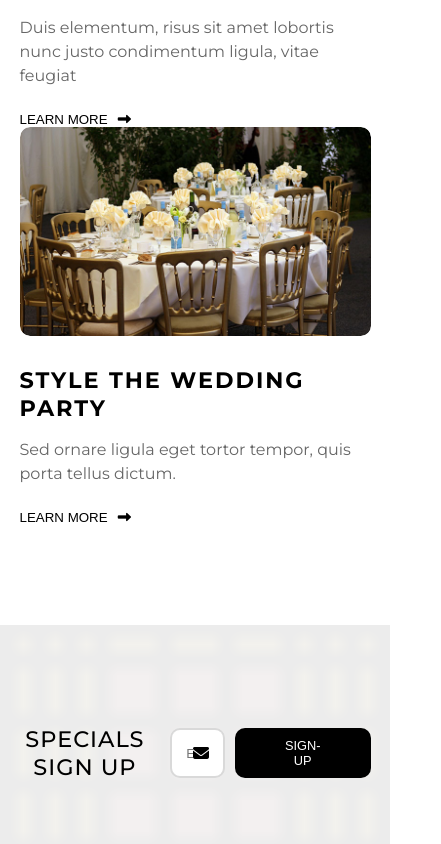
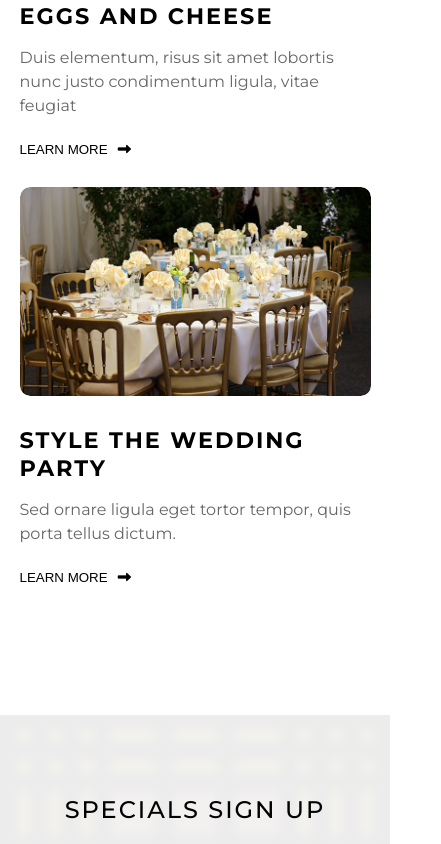
Before and after one commit to ericholdridge/react-restaurant, a React (Create React App) app: page / in a window 390 px wide. Shown: the part 10580-11424 px from the top of the page, 441 px wide, since content can reach past the window. Built offline with nearby package versions, Linux system fonts and the light colour scheme; some icons are missing.

Commit message:
Added responsiveness to News, Sign up, and footer section.

```diff
--- a/src/components/Footer/Footer.js
+++ b/src/components/Footer/Footer.js
@@ -232,12 +232,12 @@ const styles = css`
           position: relative;
           margin: 0 0 10px 0;
           cursor: pointer;
-          transition: background 400ms ease-in-out;
           &:hover {
-            opacity: 0.2;
+          transition: opacity 300ms ease-in-out;
             .overlay {
               position: absolute;
-              background: pink
+              background: #ec1d25;
+              opacity: .7;
               top: 0;
               right: 0;
               bottom: 0;
@@ -248,7 +248,16 @@ const styles = css`
             }
           }
           .overlay {
-            display: none;
+            position: absolute;
+            background: #ec1d25;
+            opacity: 0;
+            top: 0;
+            right: 0;
+            bottom: 0;
+            left: 0;
+            height: 100%;
+            cursor: pointer;
+            display: block;
           }
           img {
             width: 100%;
@@ -260,6 +269,71 @@ const styles = css`
       }
     }
   }
+  @media (max-width: 575px) {
+    .container {
+      flex-direction: column;
+      .cardOne {
+        .contactUs {
+          div {
+            font-size: .85rem;
+          }
+        }
+        .openingTimes {
+          padding: 10px 0 40px 0;
+          span {
+            font-size: .85rem;
+          }
+        }
+      }
+      .cardTwo {
+        .latestTwitter {
+          .feed {
+            .wrap {
+              div {
+                font-size: .85rem;
+              }
+              p {
+                font-size: .85rem;
+              }
+              .date {
+                padding: 15px 0 40px 0;
+                color: #555555;
+              }
+            }
+          }
+        }
+      }
+    }
+  }
+  @media (min-width: 576px) and (max-width: 1130px) {
+    .container {
+      flex-wrap: wrap;
+      .cardOne {
+        width: 48%;
+        max-width: none;
+      }
+      .cardTwo {
+        width: 48%;
+        max-width: none;
+        .latestTwitter {
+          .feed {
+            .wrap {
+              div {
+                font-size: .85rem;
+              }
+              p {
+                font-size: .85rem;
+              }
+              .date {
+                padding: 15px 0 40px 0;
+                color: #555555;
+              }
+            }
+          }
+        }
+      }
+    }
+  }
 `;
 
 export default Footer;
--- a/src/components/News/News.js
+++ b/src/components/News/News.js
@@ -48,8 +48,23 @@ const styles = css`
   @media (max-width: 768px){
     .container {
       flex-direction: column;
+      .introCard {
+        max-width: none;
+        padding: 0 0 30px 0;
+      }
     }
   }
+  @media (min-width: 769px) and (max-width: 1280px){
+    .container {
+      flex-wrap: wrap;
+      .introCard {
+        width: 48%;
+        max-width: none;
+        padding: 0 0 30px 0;
+      }
+    }
+  }
+
 `
 
 export default News;
--- a/src/components/ReusableComponents/Button.js
+++ b/src/components/ReusableComponents/Button.js
@@ -15,6 +15,7 @@ const styles = css`
   border-radius: 10px;
   border: none;
   font-size: .8rem;
+  outline: none;
 `
 
 export default Button;
--- a/src/components/Signup/Signup.js
+++ b/src/components/Signup/Signup.js
@@ -10,74 +10,74 @@ const Signup = () => {
   return (
     <section className="signup" css={styles}>
       <Container>
-        <div>
         <h3>SPECIALS SIGN UP</h3>
         <form action="">
           <input type="text" placeholder="Email Address" />
           <i class="fas fa-envelope"></i>
+        </form>
         <Button btnText="SIGN-UP" />
-          </form>
-        </div>
       </Container>
     </section>
   );
 };
 
 const styles = css`
-  width: 100%;
   background: url('${SignupBg}')no-repeat center/cover;
   .container {
-    padding: 100px 0;
-    div {
-      width: 100%;
-      max-width: 800px;
-      margin: 0 auto;
-      text-align: center;
+    padding: 80px 0;
     display: flex;
     align-items: center;
     justify-content: center;
     h3 {
-        font-size: 1.4rem;
-        letter-spacing: 1px;
+      letter-spacing: 2px;
       font-weight: 500;
+      font-size: 1.5rem;
     }
     form {
-        height: 50px;
       width: 100%;
-        max-width: 500px;
-        margin: 0 0 0 20px;
-        display: flex;
+      max-width: 300px;
+      height: 48px;
+      position: relative;
+      margin: 0 20px;
       input {
         height: 100%;
         width: 100%;
-          max-width: 250px;
-          border-radius: 10px 0 0 10px;
-          padding: 0 0 0 14px;
+        outline: none;
         border: 2px solid #d9d9d9;
-          border-right: 0;
-          outline: none;
+        border-radius: 10px;
+        padding: 0 0 0 10px;
+        &:focus{
+          border: 2px solid #ec1d25;
+        }
       }
       i {
-          height: 100%;
-          background: #fff;
-          display: flex;
-          justify-content: center;
-          align-items: center;
-          border: 2px solid #d9d9d9;
-          border-radius: 0 10px 10px 0;
-          border-left: 0;
-          padding: 0 14px 0 0;
+        position: absolute;
+        top: 8px;
+        transform: translate(50%, 50%);
+        right: 24px;
+        color: #666666;
+      }
     }
     .btn {
       background: #000;
       color: #fff;
-          margin: 0 0 0 10px;
-          padding: 0 50px;
       transition: background 400ms ease-in-out;
+      padding: 14px 40px;
       &:hover {
         background: #ec1d25;
+        color: #fff;
       }
     }
+  }
+  @media (max-width: 992px) {
+    .container {
+      flex-direction: column;
+      form {
+        margin: 20px 0;
+      }
+      .btn {
+        padding: 14px 50px;
+        letter-spacing: 1.2px;
       }
     }
   }
```
Lines whose indentation alone changed are shown as unchanged.
